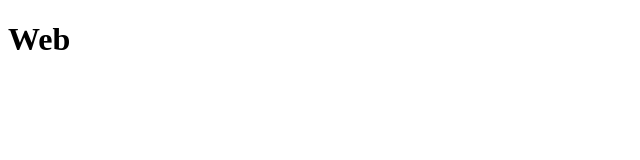
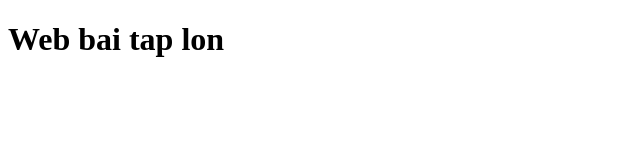
Before and after one commit to hapkvn/TheFinalProject, a plain HTML site: page index.html in a window 1280 px wide. Shown: the whole page, without its empty margins (0-640 px from the left). Drawn offline with Linux system fonts and the light colour scheme.

Commit message:
bai tap lon da duoc thay doi

```diff
--- a/index.html
+++ b/index.html
@@ -7,7 +7,7 @@
     <link rel="stylesheet" href="/assets/css/style.css">
 </head>
 <body>
-    <h1>Web</h1>
+    <h1>Web bai tap lon</h1>
 
 </body>
 </html>
```
